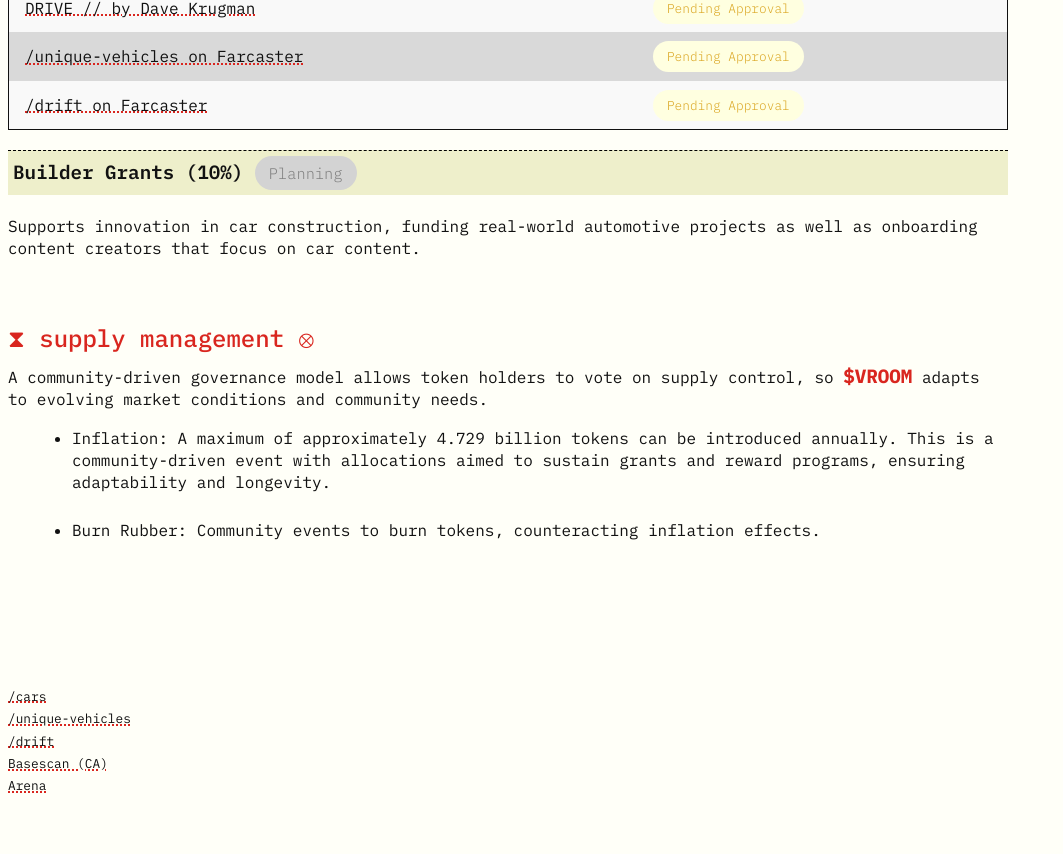
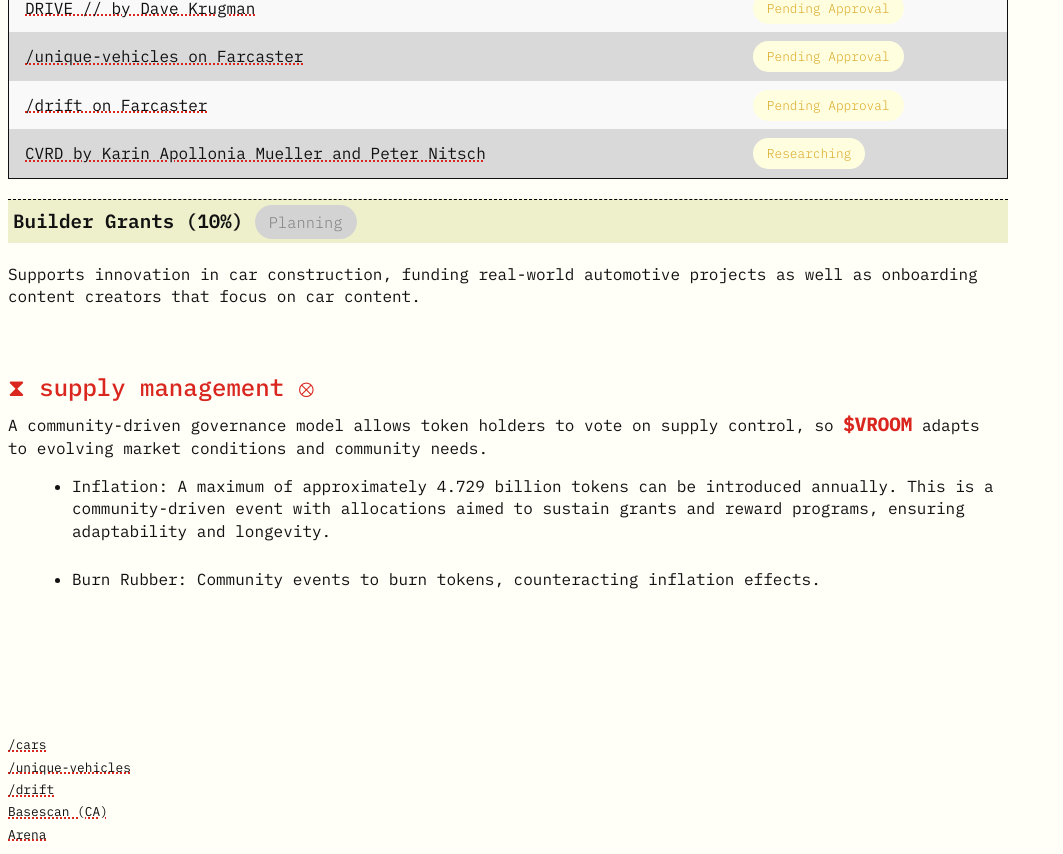
Before and after one commit to ay-el-grounds/vroom-site, a Next.js app in the folder site-fe/: page / in a window 1280 px wide. Shown: the part 4020-4874 px from the top of the page, without its empty margins (0-1063 px from the left). Before the commit the page ends 4826 px from the top, so only its background shows below. Built offline with nearby package versions, Linux system fonts and the light colour scheme.

Commit message:
tiny changes

```diff
--- a/site-fe/src/app/page.js
+++ b/site-fe/src/app/page.js
@@ -66,7 +66,7 @@
           Our token allocation strategy builds off of the backs of the giants
           before us (
           <a
-            href="https://buysomehigher.com"
+            href="https://higher.party"
             target="_blank"
             previewlistener="true"
           >
@@ -292,6 +292,14 @@
                 </td>
                 <td><span className={styles.yellowButt}>Pending Approval</span></td>
               </tr>
+              <tr>
+                <td>
+                  <a href="https://cvrdcrs.com/" target="_blank">
+                  CVRD by Karin Apollonia Mueller and Peter Nitsch
+                  </a>
+                </td>
+                <td><span className={styles.yellowButt}>Researching</span></td>
+              </tr>
             </tbody>
           </table>
           <div className={styles.note}></div>
```
